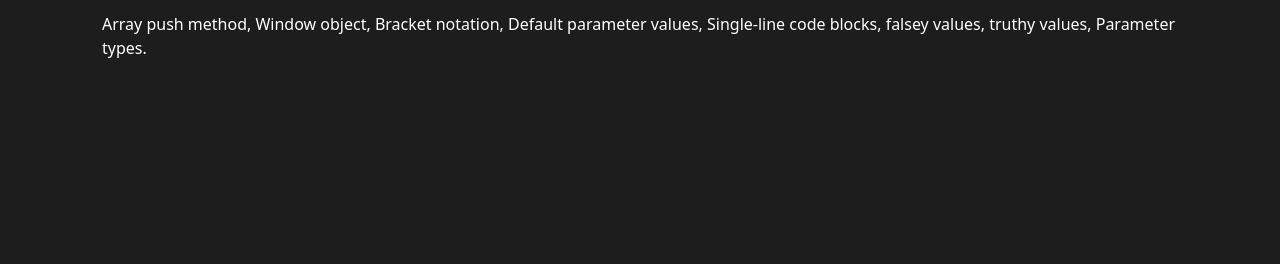
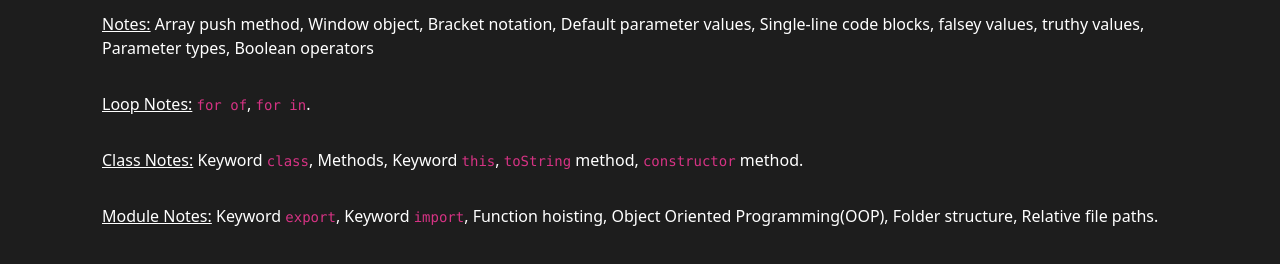
Before and after one commit to yuki-konn/sandbox-level-3, a plain HTML site: page index.html in a window 1280 px wide. Shown: the part 671-935 px from the top of the page. Before the commit the page ends 800 px from the top, so only its background shows below. Drawn offline with nearby package versions, Linux system fonts and the light colour scheme.

Commit message:
updated index.html

```diff
--- a/index.html
+++ b/index.html
@@ -47,9 +47,22 @@
           </p>
           <h4>Javascript.md</h4>
           <p class="text-start p-2">
-            Array push method, Window object, Bracket notation, Default
-            parameter values, Single-line code blocks, falsey values, truthy
-            values, Parameter types.
+            <u>Notes:</u> Array push method, Window object, Bracket notation,
+            Default parameter values, Single-line code blocks, falsey values,
+            truthy values, Parameter types, Boolean operators
+          </p>
+          <p class="text-start p-2">
+            <u>Loop Notes:</u> <code>for of</code>, <code>for in</code>.
+          </p>
+          <p class="text-start p-2">
+            <u>Class Notes:</u> Keyword <code>class</code>, Methods, Keyword
+            <code>this</code>, <code>toString</code> method,
+            <code>constructor</code> method.
+          </p>
+          <p class="text-start p-2">
+            <u>Module Notes:</u> Keyword <code>export</code>, Keyword
+            <code>import</code>, Function hoisting, Object Oriented
+            Programming(OOP), Folder structure, Relative file paths.
           </p>
         </section>
       </nav>
```
